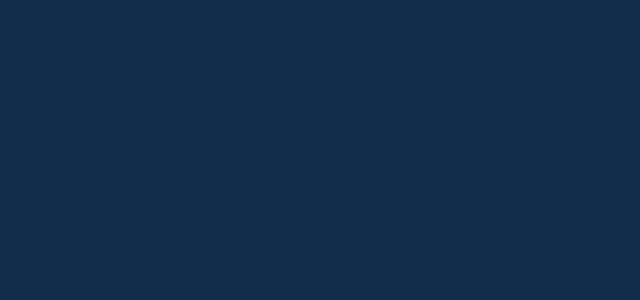
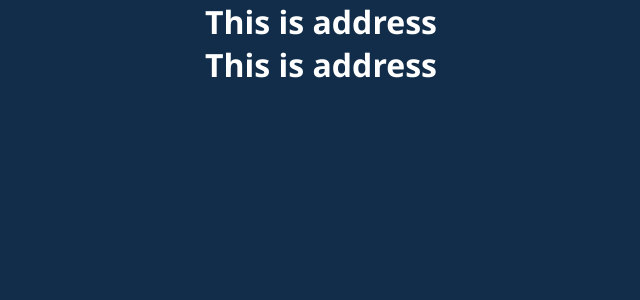
Before and after one commit to KusmiiVasyl/AddressDataReact, a React (Create React App) app: page / in a window 1280 px wide. Shown: the top 300 px of the page, without its empty margins (319-959 px from the left). Built offline with nearby package versions, Linux system fonts and the light colour scheme; no server answers.

Commit message:
Add components Address and Addresses, create fetch() to get array of addresses from mockarooAPI

```diff
--- a/src/App.js
+++ b/src/App.js
@@ -1,11 +1,12 @@
 import './App.css';
+import Addresses from "./components/Addresses";
 
 function App() {
-  return (
-    <div className="App">
-
-    </div>
-  );
+    return (
+        <div className="App">
+            <Addresses/>
+        </div>
+    );
 }
 
 export default App;
--- /dev/null
+++ b/src/components/Address.js
@@ -0,0 +1,5 @@
+export default function Address(){
+    return (
+        <h1>This is address</h1>
+    )
+}
--- /dev/null
+++ b/src/components/Addresses.js
@@ -0,0 +1,21 @@
+import Address from "./Address";
+import {useEffect, useState} from "react";
+
+export default function Addresses() {
+    const ADDRESSES_URL = 'https://my.api.mockaroo.com/address.json?key=c2449c70'
+    const[addresses, setAddresses] = useState([])
+    useEffect(()=>{
+        fetch(ADDRESSES_URL)
+            .then((result) => result.json())
+            .then((addresses) => setAddresses(addresses))
+    },[])
+
+
+
+    return (
+        <div>
+            <Address/>
+            <Address/>
+        </div>
+    )
+}
```
